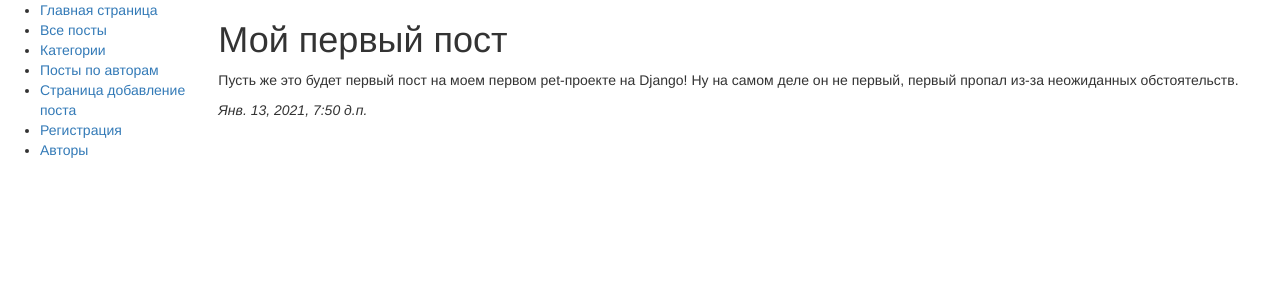
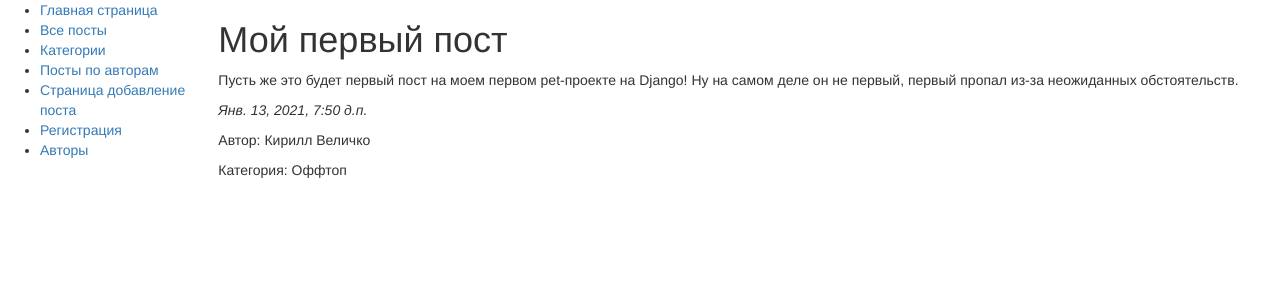
Before and after one commit to veliKerril/PetBlog, a Django app: page /posts/cur_post/1/ in a window 1280 px wide. Shown: the top 300 px of the page. Run offline with Django 3.2, Linux system fonts and the light colour scheme; data comes from the database, SQL or seed files in the repository; some libraries are stand-ins or nearby versions.

Commit message:
Small front changes

```diff
--- a/PetBlog/posts/templates/posts/cur_post.html
+++ b/PetBlog/posts/templates/posts/cur_post.html
@@ -1,8 +1,11 @@
 {% extends "posts/base.html" %}
 {% block content%}
 
-		<h1>    {{ post.heading }} </h1>
-		<p>     {{ post.text }}    </p>
-		<p><em> {{ post.date }}    </em></p>
+	<h1>    {{ post.heading }} </h1>
+	<p>     {{ post.text }}    </p>
+	<p><em> {{ post.date }}    </em></p>
+
+	<p>Автор: {{ author }}</p>
+	<p>Категория: {{ category }}</p>
 
 {% endblock %}
--- a/PetBlog/posts/views.py
+++ b/PetBlog/posts/views.py
@@ -17,7 +17,9 @@ def all_posts(request):
 # страница непосредственно поста
 def cur_post(request, post_id):
     post = Post.objects.get(pk=post_id)
-    return render(request, 'posts/cur_post.html', {"post": post})
+    author = post.author.first_name + ' ' + post.author.last_name
+    category = post.category.name
+    return render(request, 'posts/cur_post.html', {"post": post, 'author': author, 'category': category})
 
 
 # страница по категориям всех постов
```
